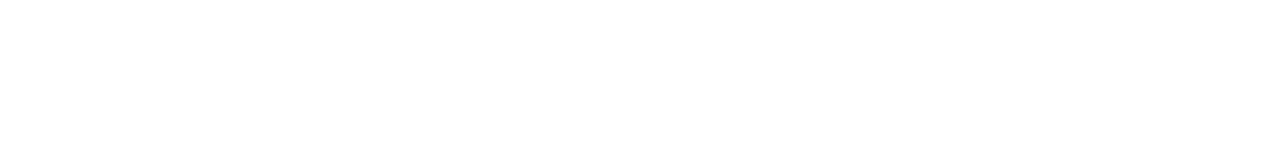
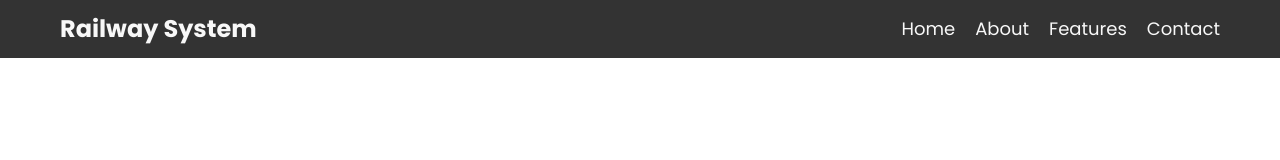
Before and after one commit to ckiroshan/railway-landing-page-website, a plain HTML site: page index.html in a window 1280 px wide. Drawn offline with Linux system fonts and the light colour scheme.

Commit message:
Added the HTML & styled Navbar.

```diff
--- a/index.html
+++ b/index.html
@@ -1,12 +1,25 @@
 <!DOCTYPE html>
 <html lang="en">
-<head>
-  <meta charset="UTF-8">
-  <meta name="viewport" content="width=device-width, initial-scale=1.0">
-  <title>Document</title>
-  <link rel="stylesheet" href="style.css">
-</head>
-<body>
+  <head>
+    <meta charset="UTF-8" />
+    <meta name="viewport" content="width=device-width, initial-scale=1.0" />
+    <title>Your Startup | Welcome</title>
+    <link href="https://fonts.googleapis.com/css2?family=Poppins:wght@400;600;700&display=swap" rel="stylesheet" />
+    <link rel="stylesheet" href="style.css" />
+  </head>
+  <body>
+    <header>
+      <nav class="navbar">
+        <a href="#" class="logo">Railway System</a>
+        <ul>
+          <li><a href="#top">Home</a></li>
+          <li><a href="#about">About</a></li>
+          <li><a href="#features">Features</a></li>
+          <li><a href="#contact">Contact</a></li>
+        </ul>
+      </nav>
+    </header>
 
-</body>
+    <script src="script.js"></script>
+  </body>
 </html>
--- a/style.css
+++ b/style.css
@@ -4,3 +4,63 @@
   padding: 0;
   box-sizing: border-box;
 }
+
+html {
+    scroll-behavior: smooth;
+}
+
+/* Global styles */
+body {
+  font-family: "Poppins", sans-serif;
+  line-height: 1.6;
+}
+
+.container {
+  max-width: 1200px;
+  margin: 0 auto;
+  padding: 0 20px;
+  z-index: 2;
+}
+
+/* Header styles */
+/* header {
+    background-color: #f8f8f8;
+    padding: 20px 0;
+} */
+
+.navbar {
+  background-color: #333;
+  padding: 10px 0;
+  position: fixed;
+  top: 0;
+  width: 100%;
+  z-index: 999;
+  display: flex;
+  align-items: center;
+  justify-content: space-between;
+  margin-right: 20px;
+}
+
+.logo {
+  font-size: 24px;
+  font-weight: bold;
+  text-decoration: none;
+  color: #f8f8f8;
+  margin-left: 60px;
+}
+
+.navbar ul {
+  list-style: none;
+  display: flex;
+  margin-right: 60px;
+  font-size: 18px;
+}
+
+.navbar ul li {
+  margin-left: 20px;
+}
+
+.navbar ul li a {
+  text-decoration: none;
+  color: #f8f8f8;
+}
```
